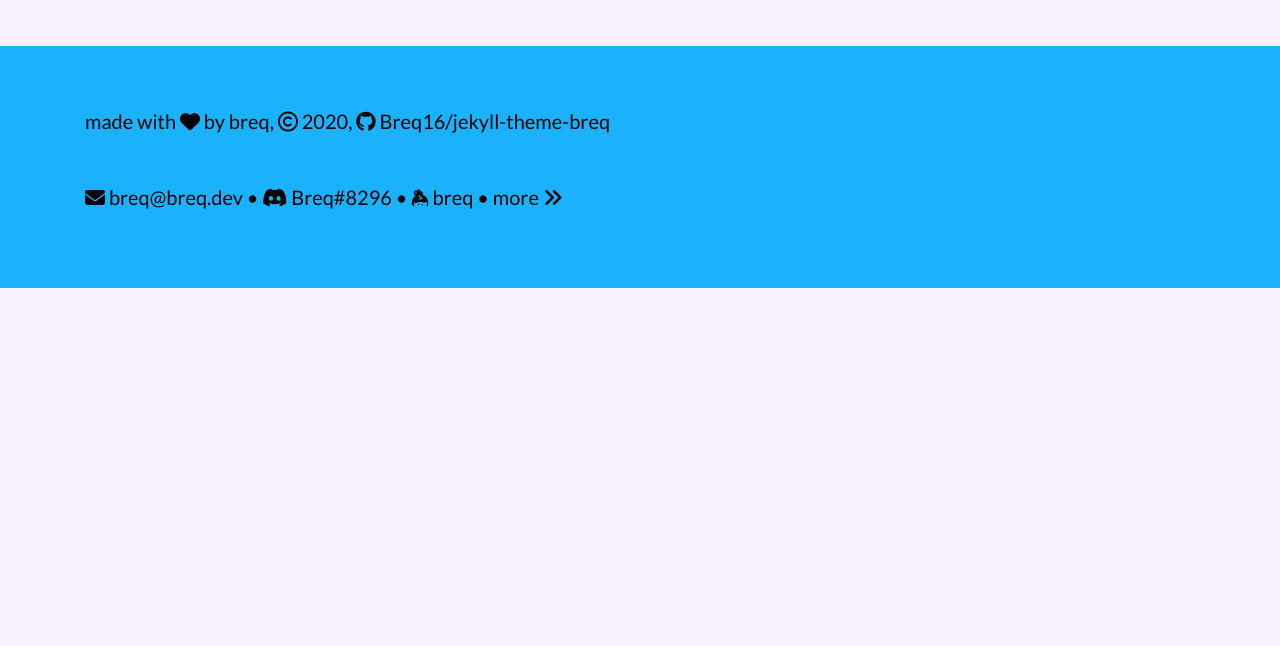
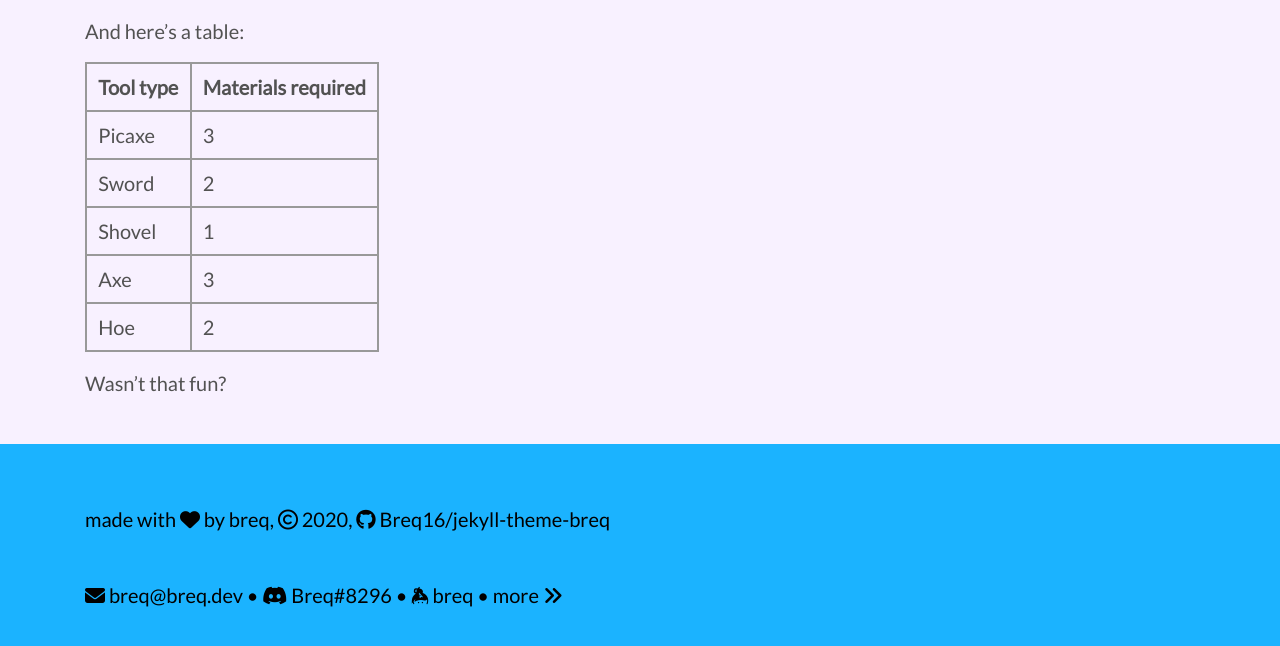
Before and after one commit to Breq16/jekyll-theme-breq, a Jekyll site: the page built from index.md, in a window 1280 px wide and 1400 px high, scrolled down 211 px. Shown: the part 714-1360 px from the top of the window. Built offline with Jekyll 4.4.1, drawn with Linux system fonts in a browser that asks for light colours; nearby versions of some CDN libraries; before the commit the page ends 1213 px from its top, so only the background shows below that.

Commit message:
Add some table styling

```diff
--- a/_sass/main.scss
+++ b/_sass/main.scss
@@ -186,3 +186,12 @@ img.actual-size {
 .contact-badge h2 {
     font-size: 24px;
 }
+
+table, tbody, td, th {
+  border: 2px solid #999;
+  padding: 0.5rem 0.7rem;
+}
+
+table {
+    margin-bottom: 1rem;
+}
--- a/index.md
+++ b/index.md
@@ -10,3 +10,16 @@ The intent is for me to use this one theme in all the projects I make which have
 Here's an image:
 
 ![](https://imgs.xkcd.com/comics/incognito_mode.png)
+
+
+And here's a table:
+
+| Tool type | Materials required |
+| --- | --- |
+| Picaxe | 3 |
+| Sword | 2 |
+| Shovel | 1 |
+| Axe | 3 |
+| Hoe | 2 |
+
+Wasn't that fun?
```
